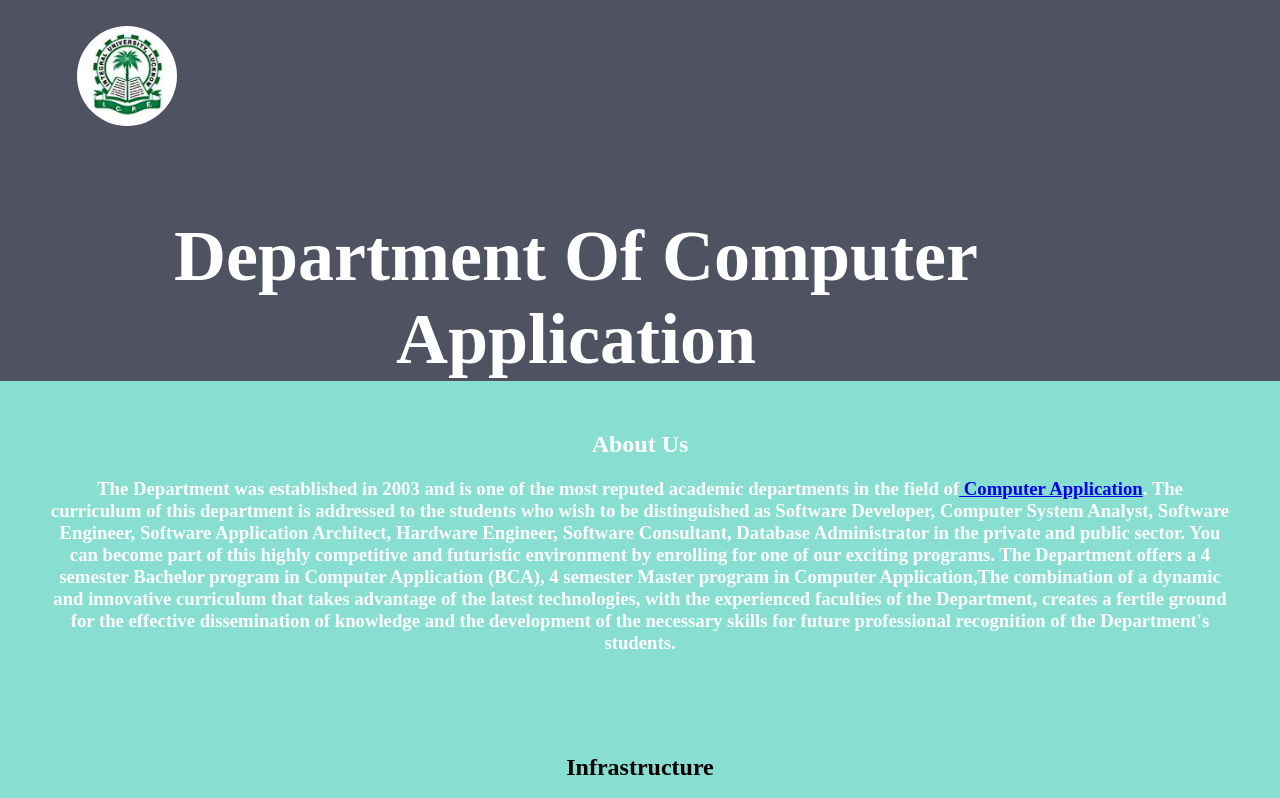
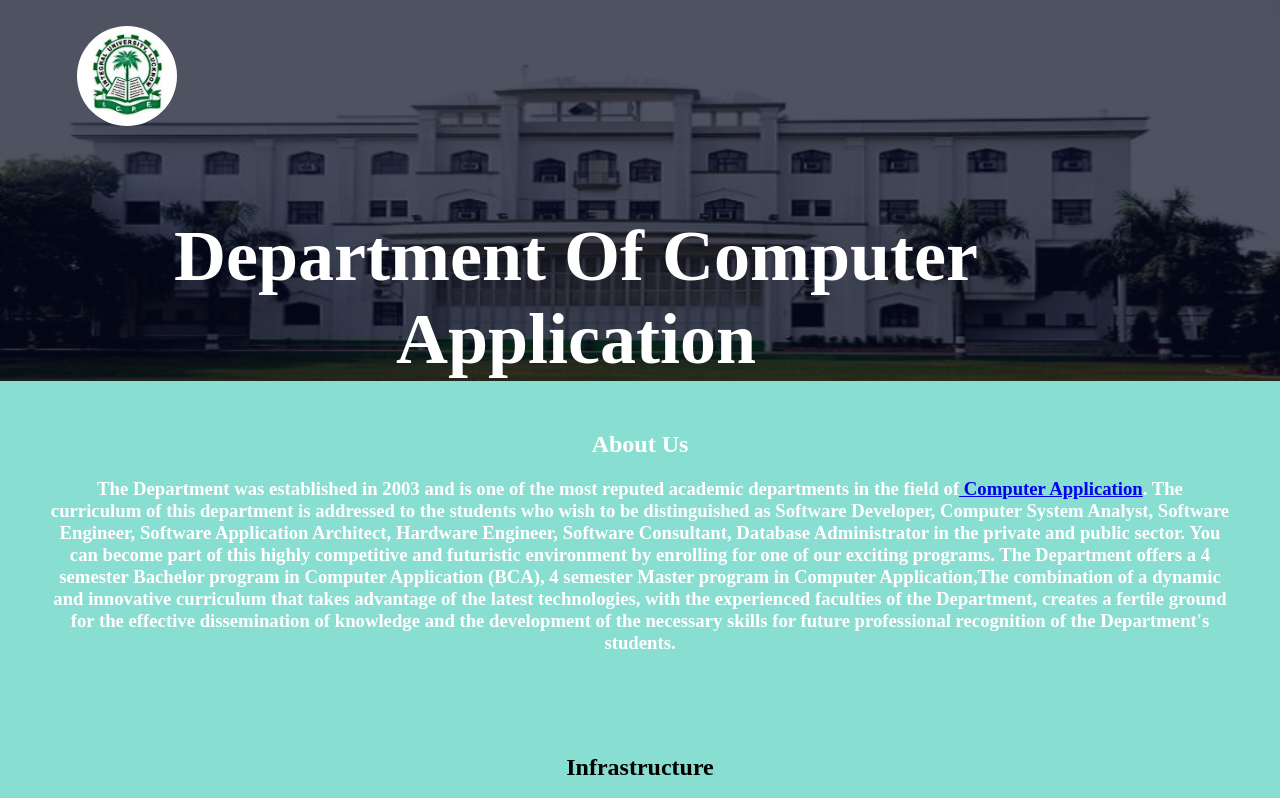
Before and after one commit to Affanazmi54/webassignment.github.io-main, a plain HTML site: page index.html in a window 1280 px wide. Shown: the top 798 px of the page. Drawn offline with Linux system fonts and the light colour scheme.

Commit message:
Update index.css

```diff
--- a/index.css
+++ b/index.css
@@ -10,7 +10,7 @@ html{
 
 	height: 750;
 	width: 100%;
-	background-image: linear-gradient(rgba(4,9,30,0.7),rgba(4,9,30,0.7)),url(Images/ad2.jpg);
+	background-image: linear-gradient(rgba(4,9,30,0.7),rgba(4,9,30,0.7)),url(ad2.jpg);
 	background-position: flex;
 	background-size: cover;
 	position: relative;
```
